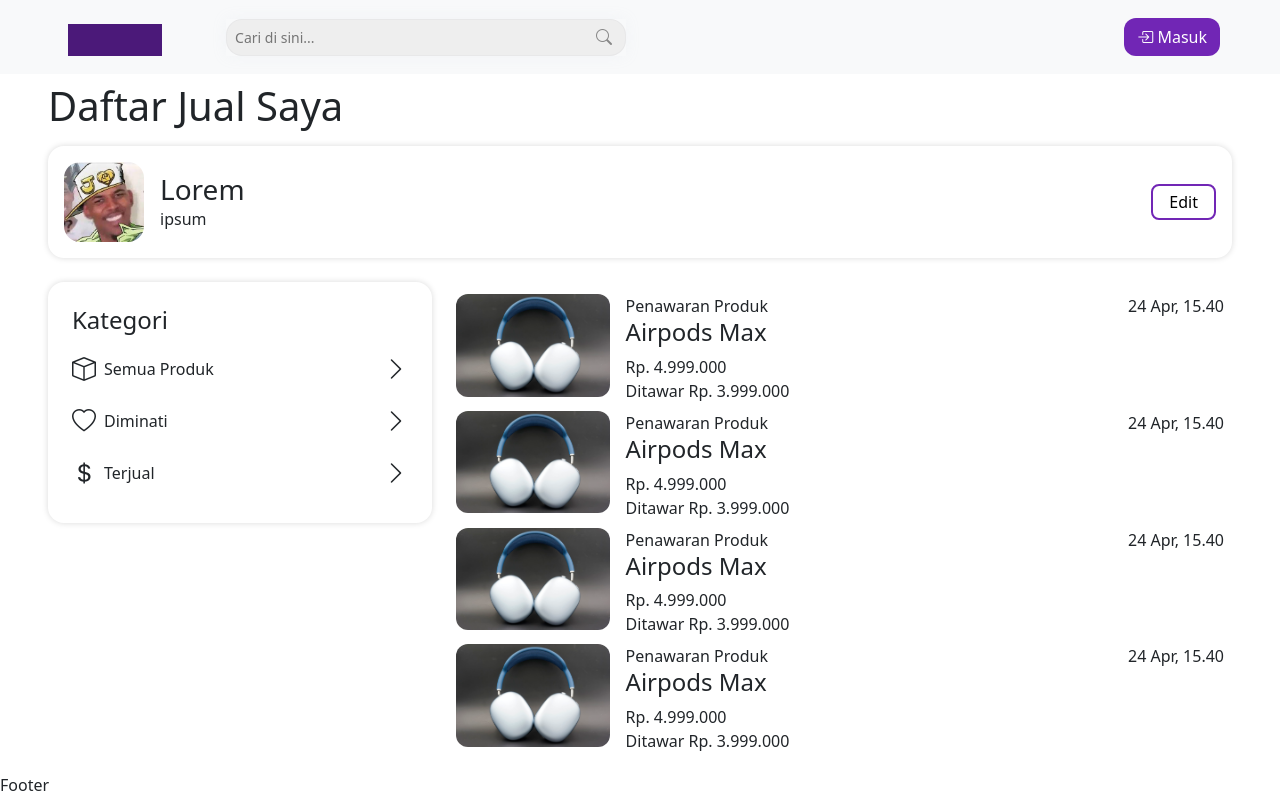
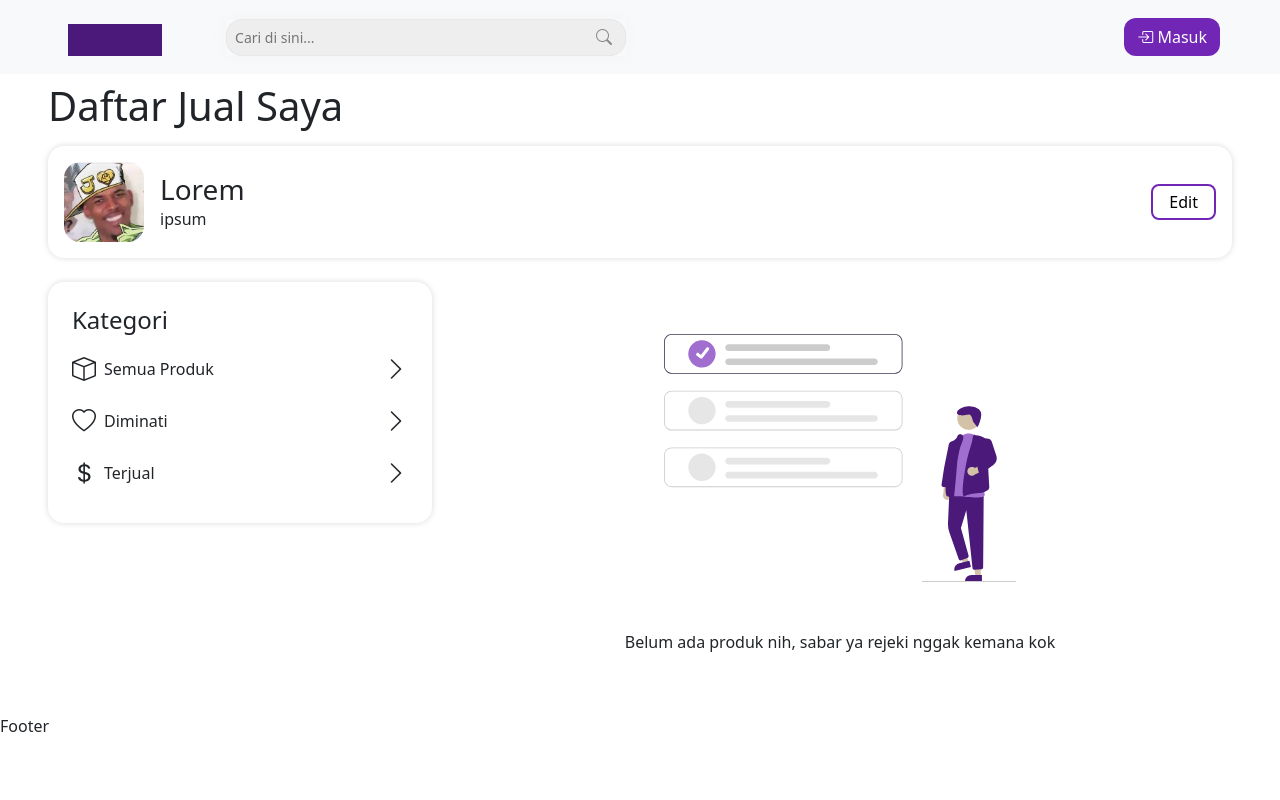
Before and after one commit to tugas-akhir-iti/frontend, a Next.js app: page /daftarjual in a window 1280 px wide. Built offline with nearby package versions, Linux system fonts and the light colour scheme.

Commit message:
[kanzoon] product list seller if empty page

```diff
--- a/components/listSeller.js
+++ b/components/listSeller.js
@@ -1,8 +1,10 @@
 import React from "react";
 import ItemList from "./itemList";
 
-function ListSeller() {
+function ListSeller({ listsize }) {
   return (
+    <>
+      {listsize > 0 ? (
         <div>
           <li>
             <ItemList />
@@ -17,6 +19,20 @@ function ListSeller() {
             <ItemList />
           </li>
         </div>
+      ) : (
+        <div className="text-center d-flex flex-column justify-items-center py-5 ">
+          <img
+            className="mx-auto"
+            src="empty-seller.svg"
+            alt="No Item Available"
+            style={{ width: "45%" }}
+          />
+          <p className="m-0 pt-5">
+            Belum ada produk nih, sabar ya rejeki nggak kemana kok
+          </p>
+        </div>
+      )}
+    </>
   );
 }
 
--- a/pages/daftarjual/index.js
+++ b/pages/daftarjual/index.js
@@ -99,7 +99,7 @@ export default function DaftarJual() {
               }
             >
               {/* <GridSeller /> */}
-              <ListSeller/>
+              <ListSeller listsize={0}/>
             </div>
           </div>
         </div>
```
Also changed, not shown: public/empty-seller.svg (added). Lines whose indentation alone changed are shown as unchanged.
